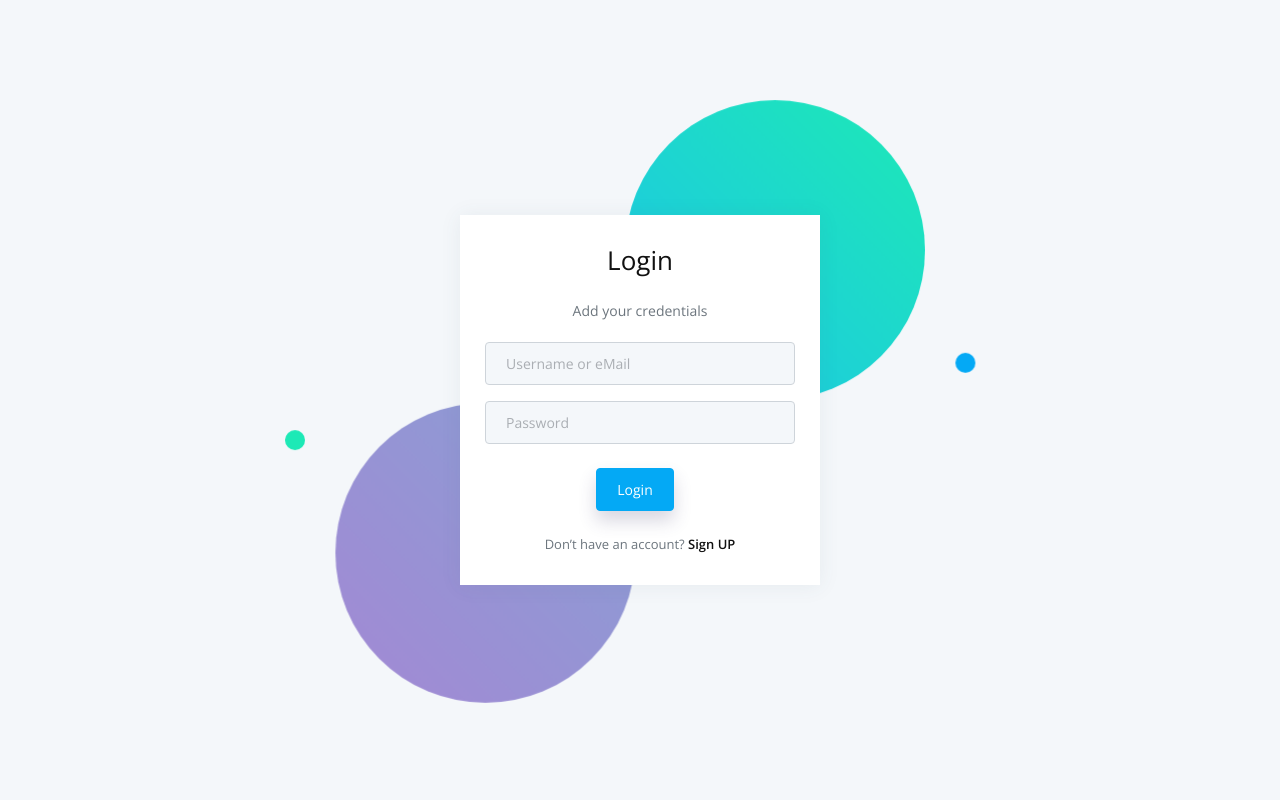
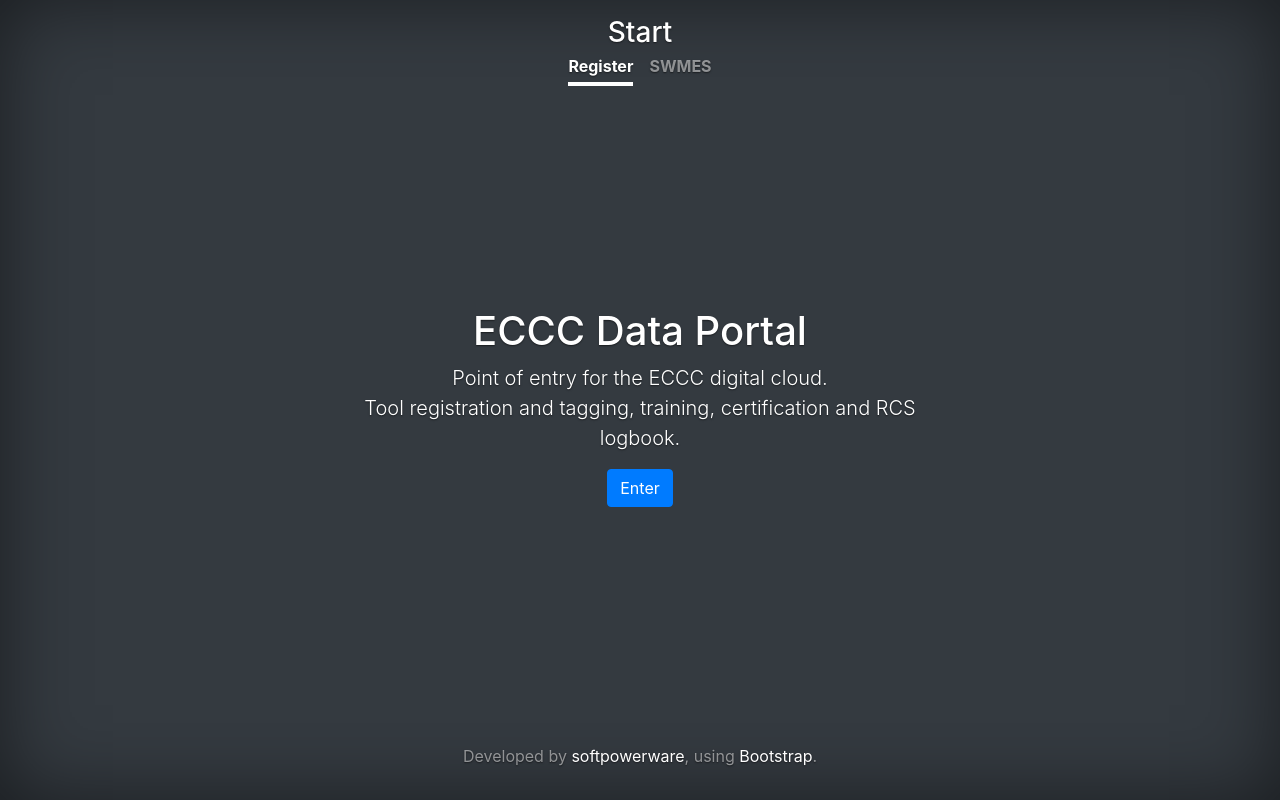
Before and after one commit to nrbcode/eccc-logbook, a Flask app: page /login in a window 1280 px wide. Run offline with Flask 3, Linux system fonts and the light colour scheme; some libraries are stand-ins or nearby versions.

Commit message:
Landing page with login.

```diff
--- a/logbook/activity/forms.py
+++ b/logbook/activity/forms.py
@@ -15,8 +15,8 @@ class LogbookForm(FlaskForm):
     """ """
     job_site = StringField("Site", validators=[InputRequired()])
     job_date = DateField("Date of Job", validators=[DataRequired()])
+    job = TextAreaField("Work Activity", validators=[InputRequired()])
 
-    #job_activity = StringField("Activity", validators=[InputRequired()])
     #checklist = FieldList(StringField("Controls"))
     #created_at = DateField("Date", format='%d-%m-%Y', validators=[DataRequired()])
 
--- a/logbook/activity/routes.py
+++ b/logbook/activity/routes.py
@@ -79,10 +79,11 @@ def my_logbook():
     logbook = LogEntry.find_by_concretor(_id=current_user.id)
 
     # Detect the current page
-    #segment = get_segment(request)
+    segment = get_segment(request)
 
     return render_template('logbook/index.html',
                            entries=logbook,
+                           segment=segment,
                            #pages=entries.pages,
                            #page=page_num,
                            #per_page=2
@@ -103,7 +104,7 @@ def new_logbook_entry():
         newentry = {
             "site": logbook_entry.job_site.data,
             "date": logbook_entry.job_date.data,
-            "activity": request.form.get("job_activity"),
+            "activity": logbook_entry.job.data,
             "duration": request.form.get("job_duration"),
             "controls": json.dumps(controls),
             "concretor_id": current_user.id
--- a/logbook/authentication/routes.py
+++ b/logbook/authentication/routes.py
@@ -70,10 +70,8 @@ def login():
                                msg='Wrong user or password',
                                form=login_form)
 
-    print(current_user.is_authenticated)
-    print('user NOT validated!')
-    return render_template('accounts/login.html',
-                           form=login_form)
+    #return render_template('accounts/login.html', form=login_form)
+    return render_template('home/landing.html', form=login_form)
 
 @blueprint.route('/register', methods=['GET', 'POST'])
 def register():
@@ -113,7 +111,8 @@ def register():
 
         return render_template('accounts/register.html',
                                msg='User created successfully.',
-                               form=create_account_form
+                               form=create_account_form,
+                               success=True
                                )
     else:
         print('form not validated!')
--- /dev/null
+++ b/logbook/static/assets/css/cover.css
@@ -0,0 +1,53 @@
+/*
+ * Globals
+ */
+
+
+/* Custom default button */
+.btn-secondary,
+.btn-secondary:hover,
+.btn-secondary:focus {
+    color: #333;
+    text-shadow: none; /* Prevent inheritance from `body` */
+}
+
+
+/*
+ * Base structure
+ */
+
+body {
+    text-shadow: 0 .05rem .1rem rgba(0, 0, 0, .5);
+    box-shadow: inset 0 0 5rem rgba(0, 0, 0, .5);
+}
+
+.cover-container {
+    max-width: 42em;
+}
+
+
+/*
+ * Header
+ */
+
+.nav-masthead .nav-link {
+    padding: .25rem 0;
+    font-weight: 700;
+    color: rgba(255, 255, 255, .5);
+    background-color: transparent;
+    border-bottom: .25rem solid transparent;
+}
+
+    .nav-masthead .nav-link:hover,
+    .nav-masthead .nav-link:focus {
+        border-bottom-color: rgba(255, 255, 255, .25);
+    }
+
+    .nav-masthead .nav-link + .nav-link {
+        margin-left: 1rem;
+    }
+
+.nav-masthead .active {
+    color: #fff;
+    border-bottom-color: #fff;
+}
--- a/logbook/templates/accounts/register.html
+++ b/logbook/templates/accounts/register.html
@@ -15,13 +15,13 @@
             <div class="card">
                 <div class="card-body text-center">
 
-                    <h3 class="mb-4">Sign UP</h3>
+                    <h3 class="mb-4">Welcome to the Portal</h3>
 
                     <span class="mb-2 text-muted">
                         {% if msg %}
                             <span class="text-danger">{{ msg | safe }}</span>
                         {% else %}
-                            Add your credentials
+                            Please add your credentials
                         {% endif %}
                     </span>
 
--- /dev/null
+++ b/logbook/templates/home/landing.html
@@ -0,0 +1,105 @@
+<!doctype html>
+<html lang="en" class="h-100">
+<head>
+    <meta charset="utf-8">
+    <meta name="viewport" content="width=device-width, initial-scale=1">
+    <meta name="description" content="">
+    <meta name="author" content="Mark Otto, Jacob Thornton, and Bootstrap contributors">
+    <meta name="generator" content="Hugo 0.84.0">
+    <title>ECCC Portal | softpowerware</title>
+
+    <link rel="canonical" href="https://getbootstrap.com/docs/5.0/examples/cover/">
+
+    <!-- Bootstrap core CSS -->
+    <link href="{{ config.ASSETS_ROOT }}/plugins/bootstrap/css/bootstrap.min.css" rel="stylesheet">
+
+
+    <style>
+        .bd-placeholder-img {
+            font-size: 1.125rem;
+            text-anchor: middle;
+            -webkit-user-select: none;
+            -moz-user-select: none;
+            user-select: none;
+        }
+
+        @media (min-width: 768px) {
+            .bd-placeholder-img-lg {
+                font-size: 3.5rem;
+            }
+        }
+    </style>
+
+    <!-- Custom styles for this template -->
+    <link href="{{ config.ASSETS_ROOT }}/css/cover.css" rel="stylesheet">
+
+</head>
+<body class="d-flex h-100 text-center text-white bg-dark">
+
+    <div class="cover-container d-flex w-100 h-100 p-3 mx-auto flex-column">
+        <header class="mb-auto">
+            <div>
+                <h3 class="float-md-start mb-0">Start</h3>
+                <nav class="nav nav-masthead justify-content-center float-md-end">
+                    <a class="nav-link active" aria-current="page" href="register">Register</a>
+                    <a class="nav-link" href="https://eccc-swms.netlify.app/" >SWMES</a>
+                </nav>
+            </div>
+        </header>
+
+        <main class="px-3">
+
+            <h1>ECCC Data Portal</h1>
+            <p class="lead">
+                Point of entry for the ECCC digital cloud.<br>
+                Tool registration and tagging, training, certification and RCS logbook.
+            </p>
+            <p class="lead">
+                <button class="btn btn-primary" type="button" data-toggle="collapse" data-target="#loginCard" aria-expanded="false" aria-controls="loginCard">Enter</button>
+            </p>
+            <div class="collapse" id="loginCard">
+                <div class="card mb-auto">
+                    <div class="card-body text-center">
+
+                        <span class="mb-0 text-muted">
+                            {% if msg %}
+                            <span class="text-danger">{{ msg | safe }}</span>
+                            {% else %}
+                            Add your credentials
+                            {% endif %}
+                        </span>
+
+                        <br />
+                        <br />
+
+                        <form role="form" method="post" action="login">
+
+                            {{ form.hidden_tag() }}
+
+                            <div class="input-group mb-3">
+                                {{ form.username(placeholder="Username or eMail", class="form-control") }}
+                            </div>
+
+                            <div class="input-group mb-4">
+                                {{ form.password(placeholder="Password", class="form-control", type="password") }}
+                            </div>
+
+                            <button type="submit" name="login" class="btn btn-primary shadow-2 mb-4">Login</button>
+
+                        </form>
+
+                        <p class="mb-0 text-muted">Don’t have an account? <a href="{{ url_for('authentication_blueprint.register') }}">Sign UP</a></p>
+
+                    </div>
+                </div>
+            </div>
+
+        </main>
+
+        <footer class="mt-auto text-white-50">
+            <p>Developed by <a href="#" class="text-white">softpowerware</a>, using <a href="https://getbootstrap.com/" class="text-white">Bootstrap</a>.</p>
+        </footer>
+    </div>
+    {% include 'includes/scripts.html' %}
+</body>
+</html>
--- a/logbook/templates/logbook/index.html
+++ b/logbook/templates/logbook/index.html
@@ -30,7 +30,8 @@
                                     </div>
                                 </div>
                                 <div class="col-sm-3">
-                                    <a type="button" href={{ url_for('activity_blueprint.new_logbook_entry') }} class="btn btn-primary" title="add new entry to your logbook" data-toggle="tooltip">New Entry</a>
+                                    <!-- role="button" -->
+                                    <a class="btn btn-primary" type="button" href={{ url_for('activity_blueprint.new_logbook_entry') }} title="add new entry to your logbook" data-toggle="tooltip" aria-controls="addLog" >Add Entry to Logbook</a>
                                 </div>
                                 {% endif %}
                             </div>
@@ -46,7 +47,7 @@
                                 <div class="col-xl-12">
                                     <div class="card">
                                         <div class="card-header">
-                                            <h5>LOGBOOOK</h5>
+                                            <h5>LOGBOOK</h5>
                                             <span class="d-block m-t-5">A record of work activities with risk of RCS exposure.</span>
                                         </div>
                                         <div class="card-block table-border-style">
```
Also changed, not shown: logbook/activity/constants.py (+22 -21 lines), logbook/templates/logbook/edit-profile.html (+3 -24 lines), logbook/templates/logbook/form-macros.html (added, +14 -0 lines), logbook/templates/logbook/my-profile.html (+33 -47 lines), logbook/templates/logbook/new-entry.html (+20 -20 lines), 1 other file.
